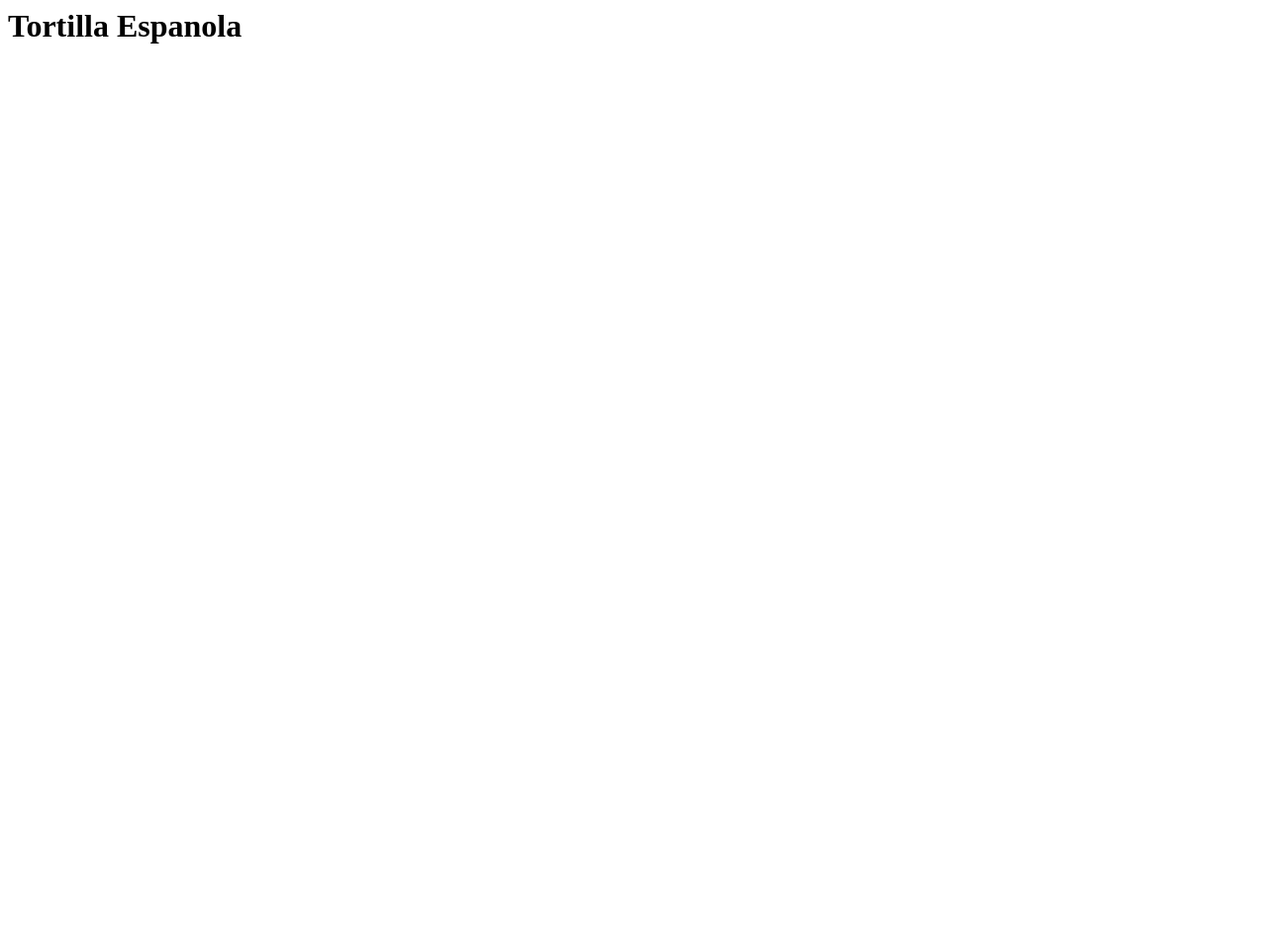
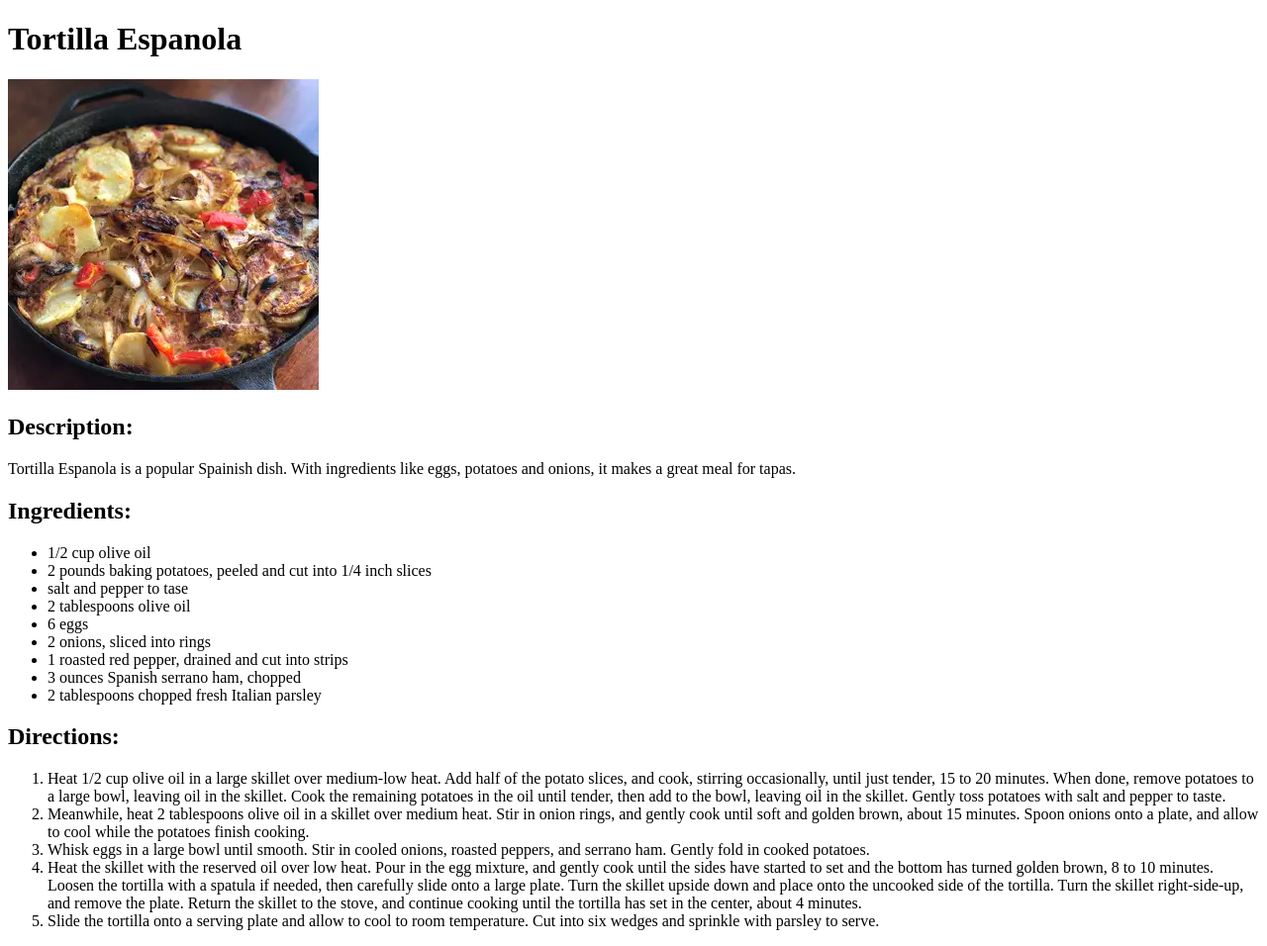
Before and after one commit to d-perez-8/odin-recipes, a plain HTML site: page recipes/tortilla.html in a window 1280 px wide. Shown: the whole page at 99% size. Before the commit the page ends 800 px from the top, so only its background shows below. Drawn offline with Linux system fonts and the light colour scheme.

Commit message:
Enter ingredients and recipe for tortilla

```diff
--- a/recipes/tortilla.html
+++ b/recipes/tortilla.html
@@ -1 +1,39 @@
-<h1>Tortilla Espanola</h1>
+<!DOCTYPE html>
+<html lang="en">
+<head>
+    <meta charset="UTF-8">
+    <meta http-equiv="X-UA-Compatible" content="IE=edge">
+    <meta name="viewport" content="width=device-width, initial-scale=1.0">
+    <title>Tortilla Espanola</title>
+</head>
+<body>
+    <h1>Tortilla Espanola</h1>
+
+    <img src="../images/tortilla.jpg">
+
+    <h2>Description:</h2>
+    <p>Tortilla Espanola is a popular Spainish dish. With ingredients like eggs, potatoes and onions, it makes a great meal for tapas.</p>
+
+    <h2>Ingredients:</h2>
+    <ul>
+        <li>1/2 cup olive oil</li>
+        <li>2 pounds baking potatoes, peeled and cut into 1/4 inch slices</li>
+        <li>salt and pepper to tase</li>
+        <li>2 tablespoons olive oil</li>
+        <li>6 eggs</li>
+        <li>2 onions, sliced into rings</li>
+        <li>1 roasted red pepper, drained and cut into strips</li>
+        <li>3 ounces Spanish serrano ham, chopped</li>
+        <li>2 tablespoons chopped fresh Italian parsley</li>
+    </ul>
+
+    <h2>Directions:</h2>
+    <ol>
+        <li>Heat 1/2 cup olive oil in a large skillet over medium-low heat. Add half of the potato slices, and cook, stirring occasionally, until just tender, 15 to 20 minutes. When done, remove potatoes to a large bowl, leaving oil in the skillet. Cook the remaining potatoes in the oil until tender, then add to the bowl, leaving oil in the skillet. Gently toss potatoes with salt and pepper to taste.</li>
+        <li>Meanwhile, heat 2 tablespoons olive oil in a skillet over medium heat. Stir in onion rings, and gently cook until soft and golden brown, about 15 minutes. Spoon onions onto a plate, and allow to cool while the potatoes finish cooking.</li>
+        <li>Whisk eggs in a large bowl until smooth. Stir in cooled onions, roasted peppers, and serrano ham. Gently fold in cooked potatoes.</li>
+        <li>Heat the skillet with the reserved oil over low heat. Pour in the egg mixture, and gently cook until the sides have started to set and the bottom has turned golden brown, 8 to 10 minutes. Loosen the tortilla with a spatula if needed, then carefully slide onto a large plate. Turn the skillet upside down and place onto the uncooked side of the tortilla. Turn the skillet right-side-up, and remove the plate. Return the skillet to the stove, and continue cooking until the tortilla has set in the center, about 4 minutes.</li>
+        <li>Slide the tortilla onto a serving plate and allow to cool to room temperature. Cut into six wedges and sprinkle with parsley to serve.</li>
+    </ol>
+</body>
+</html>
```
Also changed, not shown: images/tortilla.jpg (added).
